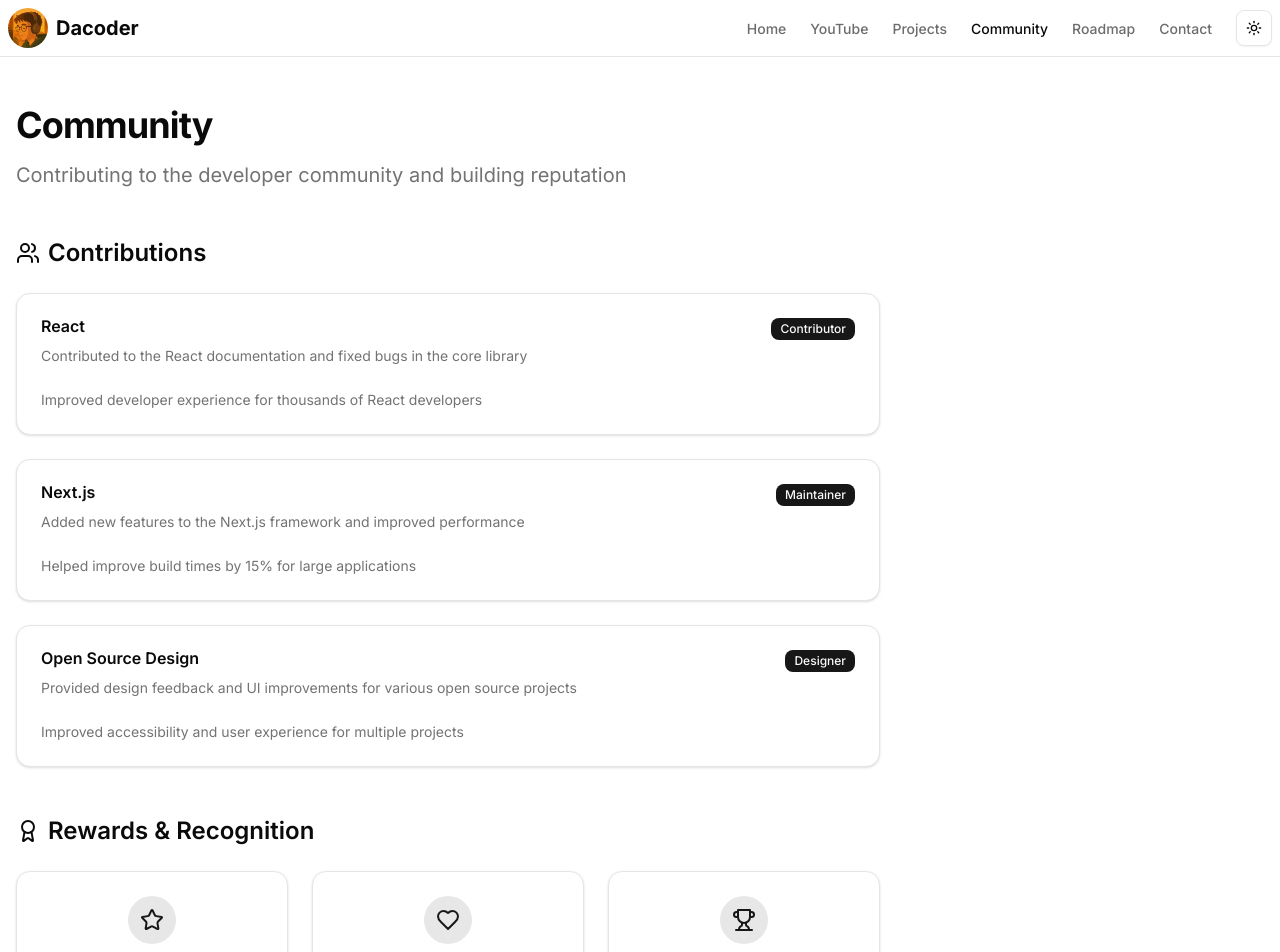
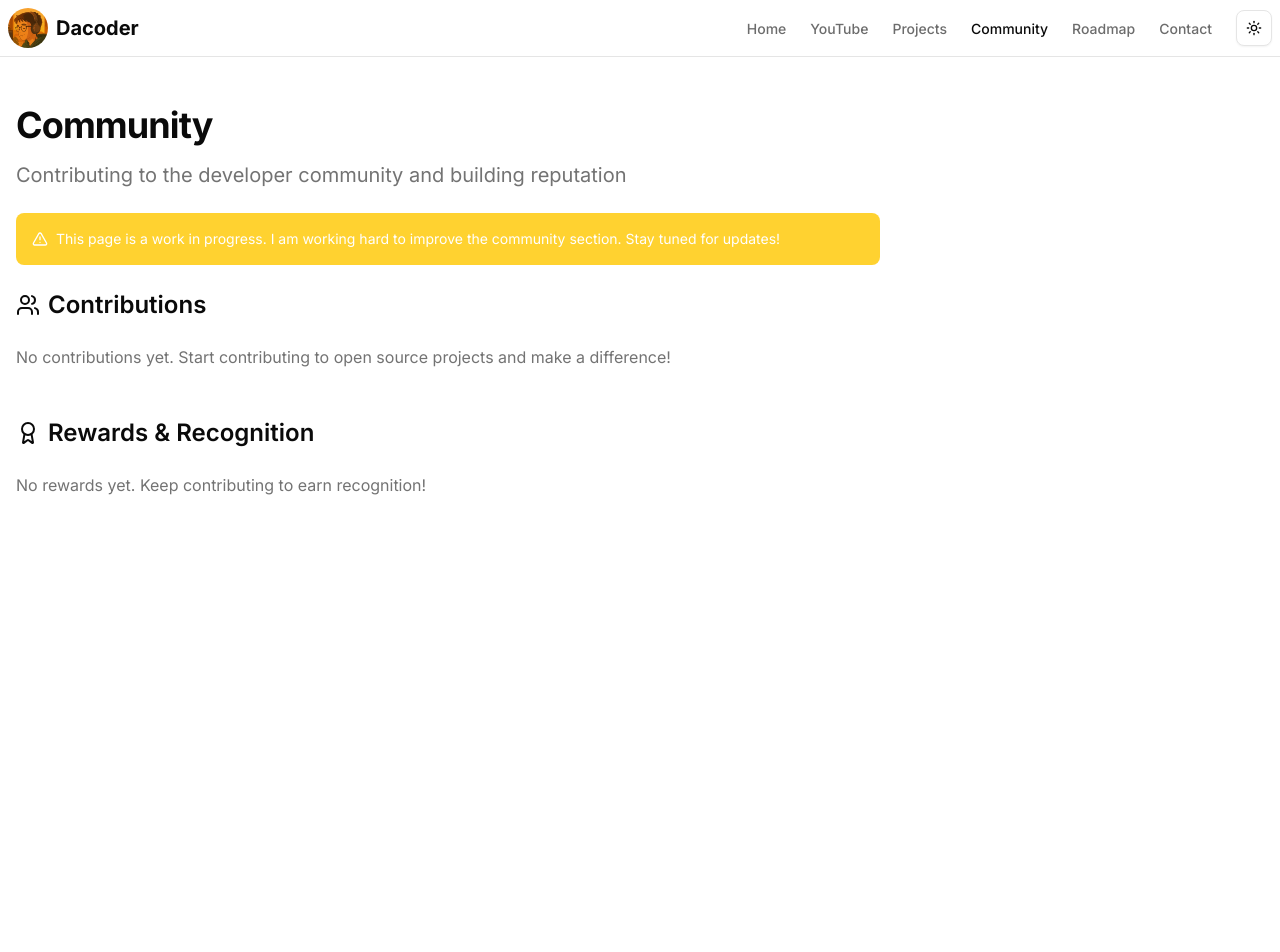
Before and after one commit to davide97g/dacoderit, a Next.js app: page /community in a window 1280 px wide. Shown: the top 952 px of the page. After the commit the page ends 800 px from the top, so only its background shows below. Built offline with nearby package versions, Linux system fonts and the light colour scheme.

Commit message:
✨ update community, projects, and roadmap pages with improved layout and work in progress notifications

```diff
--- a/app/community/page.tsx
+++ b/app/community/page.tsx
@@ -1,59 +1,92 @@
-import { Card, CardContent, CardDescription, CardHeader, CardTitle } from "@/components/ui/card"
-import { Badge } from "@/components/ui/badge"
-import { Trophy, Star, Heart, Award, Users } from "lucide-react"
+import { Badge } from "@/components/ui/badge";
+import {
+  Card,
+  CardContent,
+  CardDescription,
+  CardHeader,
+  CardTitle,
+} from "@/components/ui/card";
+import { Award, TriangleAlert, Users } from "lucide-react";
+
+type Contribution = {
+  project: string;
+  description: string;
+  role: string;
+  impact: string;
+};
+type Reward = {
+  title: string;
+  description: string;
+  icon: React.ComponentType<React.SVGProps<SVGSVGElement>>;
+};
 
 export default function CommunityPage() {
-  const contributions = [
-    {
-      project: "React",
-      description: "Contributed to the React documentation and fixed bugs in the core library",
-      role: "Contributor",
-      impact: "Improved developer experience for thousands of React developers",
-    },
-    {
-      project: "Next.js",
-      description: "Added new features to the Next.js framework and improved performance",
-      role: "Maintainer",
-      impact: "Helped improve build times by 15% for large applications",
-    },
-    {
-      project: "Open Source Design",
-      description: "Provided design feedback and UI improvements for various open source projects",
-      role: "Designer",
-      impact: "Improved accessibility and user experience for multiple projects",
-    },
-  ]
+  const contributions: Contribution[] = [
+    // {
+    //   project: "React",
+    //   description: "Contributed to the React documentation and fixed bugs in the core library",
+    //   role: "Contributor",
+    //   impact: "Improved developer experience for thousands of React developers",
+    // },
+    // {
+    //   project: "Next.js",
+    //   description: "Added new features to the Next.js framework and improved performance",
+    //   role: "Maintainer",
+    //   impact: "Helped improve build times by 15% for large applications",
+    // },
+    // {
+    //   project: "Open Source Design",
+    //   description: "Provided design feedback and UI improvements for various open source projects",
+    //   role: "Designer",
+    //   impact: "Improved accessibility and user experience for multiple projects",
+    // },
+  ];
 
-  const rewards = [
-    {
-      title: "GitHub Star",
-      description: "Recognized as a GitHub Star for contributions to open source",
-      icon: Star,
-    },
-    {
-      title: "Community Hero",
-      description: "Awarded for mentoring new developers in the community",
-      icon: Heart,
-    },
-    {
-      title: "Top Contributor",
-      description: "Recognized as a top contributor to the React ecosystem",
-      icon: Trophy,
-    },
-  ]
+  const rewards: Reward[] = [
+    // {
+    //   title: "GitHub Star",
+    //   description: "Recognized as a GitHub Star for contributions to open source",
+    //   icon: Star,
+    // },
+    // {
+    //   title: "Community Hero",
+    //   description: "Awarded for mentoring new developers in the community",
+    //   icon: Heart,
+    // },
+    // {
+    //   title: "Top Contributor",
+    //   description: "Recognized as a top contributor to the React ecosystem",
+    //   icon: Trophy,
+    // },
+  ];
 
   return (
     <div className="container max-w-4xl px-4 py-12">
-      <div className="mb-12">
+      <div className="mb-6">
         <h1 className="text-4xl font-bold tracking-tight mb-4">Community</h1>
-        <p className="text-xl text-muted-foreground">Contributing to the developer community and building reputation</p>
+        <p className="text-xl text-muted-foreground">
+          Contributing to the developer community and building reputation
+        </p>
       </div>
 
-      <div className="mb-12">
+      {/* work in progress page */}
+      <p className="text-sm text-background flex items-center bg-amber-300 rounded-md p-4 mb-6 gap-2">
+        <TriangleAlert className="inline-block h-4 w-4" />
+        This page is a work in progress. I am working hard to improve the
+        community section. Stay tuned for updates!
+      </p>
+
+      <div className="mb-12 mt-6">
         <div className="flex items-center gap-2 mb-6">
           <Users className="h-6 w-6" />
           <h2 className="text-2xl font-semibold">Contributions</h2>
         </div>
+        {contributions.length === 0 && (
+          <p className="text-muted-foreground">
+            No contributions yet. Start contributing to open source projects and
+            make a difference!
+          </p>
+        )}
         <div className="grid gap-6">
           {contributions.map((contribution, index) => (
             <Card key={index}>
@@ -65,7 +98,9 @@ export default function CommunityPage() {
                 <CardDescription>{contribution.description}</CardDescription>
               </CardHeader>
               <CardContent>
-                <p className="text-sm text-muted-foreground">{contribution.impact}</p>
+                <p className="text-sm text-muted-foreground">
+                  {contribution.impact}
+                </p>
               </CardContent>
             </Card>
           ))}
@@ -77,6 +112,11 @@ export default function CommunityPage() {
           <Award className="h-6 w-6" />
           <h2 className="text-2xl font-semibold">Rewards & Recognition</h2>
         </div>
+        {rewards.length === 0 && (
+          <p className="text-muted-foreground">
+            No rewards yet. Keep contributing to earn recognition!
+          </p>
+        )}
         <div className="grid gap-6 md:grid-cols-3">
           {rewards.map((reward, index) => (
             <Card key={index}>
@@ -89,12 +129,14 @@ export default function CommunityPage() {
                 <CardTitle className="text-center">{reward.title}</CardTitle>
               </CardHeader>
               <CardContent>
-                <p className="text-sm text-center text-muted-foreground">{reward.description}</p>
+                <p className="text-sm text-center text-muted-foreground">
+                  {reward.description}
+                </p>
               </CardContent>
             </Card>
           ))}
         </div>
       </div>
     </div>
-  )
+  );
 }
--- a/app/projects/page.tsx
+++ b/app/projects/page.tsx
@@ -1,13 +1,21 @@
-import { Card, CardContent, CardDescription, CardFooter, CardHeader, CardTitle } from "@/components/ui/card"
-import { Badge } from "@/components/ui/badge"
-import { Github, ExternalLink } from "lucide-react"
-import Link from "next/link"
+import { Badge } from "@/components/ui/badge";
+import {
+  Card,
+  CardContent,
+  CardDescription,
+  CardFooter,
+  CardHeader,
+  CardTitle,
+} from "@/components/ui/card";
+import { ExternalLink, Github, TriangleAlert } from "lucide-react";
+import Link from "next/link";
 
 export default function ProjectsPage() {
   const projects = [
     {
       title: "React Component Library",
-      description: "A collection of reusable React components with TypeScript support",
+      description:
+        "A collection of reusable React components with TypeScript support",
       tags: ["React", "TypeScript", "CSS"],
       type: "Open Source",
       github: "https://github.com/username/react-components",
@@ -23,7 +31,8 @@ export default function ProjectsPage() {
     },
     {
       title: "E-commerce Dashboard",
-      description: "A collaborative project for an e-commerce dashboard with analytics",
+      description:
+        "A collaborative project for an e-commerce dashboard with analytics",
       tags: ["React", "Chart.js", "Firebase"],
       type: "Collaborative",
       github: "https://github.com/team/ecommerce-dashboard",
@@ -37,25 +46,42 @@ export default function ProjectsPage() {
       github: "https://github.com/username/weather-app",
       demo: "https://weather-app-demo.vercel.app",
     },
-  ]
+  ];
 
   return (
     <div className="container max-w-4xl px-4 py-12">
-      <div className="mb-12">
+      <div className="mb-6">
         <h1 className="text-4xl font-bold tracking-tight mb-4">Projects</h1>
-        <p className="text-xl text-muted-foreground">A showcase of open source and collaborative projects</p>
+        <p className="text-xl text-muted-foreground">
+          A showcase of open source and collaborative projects
+        </p>
       </div>
 
-      <div className="grid gap-6">
+      {/* work in progress page */}
+      <p className="text-sm text-background flex items-center bg-amber-300 rounded-md p-4 mb-6 gap-2">
+        <TriangleAlert className="inline-block h-4 w-4" />
+        This page is a work in progress. I am working hard to improve the
+        community section. Stay tuned for updates!
+      </p>
+
+      <div className="grid gap-6 mt-6">
         {projects.map((project, index) => (
           <Card key={index}>
             <CardHeader>
               <div className="flex justify-between items-start">
                 <div>
                   <CardTitle>{project.title}</CardTitle>
-                  <CardDescription className="mt-1">{project.description}</CardDescription>
+                  <CardDescription className="mt-1">
+                    {project.description}
+                  </CardDescription>
                 </div>
-                <Badge variant={project.type === "Open Source" ? "default" : "secondary"}>{project.type}</Badge>
+                <Badge
+                  variant={
+                    project.type === "Open Source" ? "default" : "secondary"
+                  }
+                >
+                  {project.type}
+                </Badge>
               </div>
             </CardHeader>
             <CardContent>
@@ -91,5 +117,5 @@ export default function ProjectsPage() {
         ))}
       </div>
     </div>
-  )
+  );
 }
--- a/app/roadmap/page.tsx
+++ b/app/roadmap/page.tsx
@@ -1,18 +1,26 @@
-import { Card, CardContent, CardDescription, CardHeader, CardTitle } from "@/components/ui/card"
-import { Badge } from "@/components/ui/badge"
-import { CheckCircle2, Circle, Clock } from "lucide-react"
+import { Badge } from "@/components/ui/badge";
+import {
+  Card,
+  CardContent,
+  CardDescription,
+  CardHeader,
+  CardTitle,
+} from "@/components/ui/card";
+import { CheckCircle2, Circle, Clock, TriangleAlert } from "lucide-react";
 
 export default function RoadmapPage() {
   const roadmapItems = [
     {
       title: "Learn Advanced React Patterns",
-      description: "Master advanced React patterns like compound components and render props",
+      description:
+        "Master advanced React patterns like compound components and render props",
       status: "completed",
       timeline: "Q1 2023",
     },
     {
       title: "Build a Component Library",
-      description: "Create and publish a reusable component library with documentation",
+      description:
+        "Create and publish a reusable component library with documentation",
       status: "in-progress",
       timeline: "Q2 2023",
     },
@@ -24,65 +32,82 @@ export default function RoadmapPage() {
     },
     {
       title: "Contribute to Major Open Source Project",
-      description: "Become a regular contributor to a major open source project",
+      description:
+        "Become a regular contributor to a major open source project",
       status: "planned",
       timeline: "Q4 2023",
     },
     {
       title: "Learn WebAssembly",
-      description: "Explore WebAssembly and its applications in web development",
+      description:
+        "Explore WebAssembly and its applications in web development",
       status: "planned",
       timeline: "Q1 2024",
     },
     {
       title: "Build AI-powered Developer Tools",
-      description: "Create tools that leverage AI to improve developer workflow",
+      description:
+        "Create tools that leverage AI to improve developer workflow",
       status: "planned",
       timeline: "Q2 2024",
     },
-  ]
+  ];
 
   const getStatusIcon = (status: string) => {
     switch (status) {
       case "completed":
-        return <CheckCircle2 className="h-5 w-5 text-green-500" />
+        return <CheckCircle2 className="h-5 w-5 text-green-500" />;
       case "in-progress":
-        return <Clock className="h-5 w-5 text-amber-500" />
+        return <Clock className="h-5 w-5 text-amber-500" />;
       case "planned":
-        return <Circle className="h-5 w-5 text-muted-foreground" />
+        return <Circle className="h-5 w-5 text-muted-foreground" />;
       default:
-        return null
+        return null;
     }
-  }
+  };
 
   const getStatusBadge = (status: string) => {
     switch (status) {
       case "completed":
-        return <Badge className="bg-green-500">Completed</Badge>
+        return <Badge className="bg-green-500">Completed</Badge>;
       case "in-progress":
         return (
-          <Badge variant="secondary" className="bg-amber-500/10 text-amber-500 hover:bg-amber-500/20">
+          <Badge
+            variant="secondary"
+            className="bg-amber-500/10 text-amber-500 hover:bg-amber-500/20"
+          >
             In Progress
           </Badge>
-        )
+        );
       case "planned":
-        return <Badge variant="outline">Planned</Badge>
+        return <Badge variant="outline">Planned</Badge>;
       default:
-        return null
+        return null;
     }
-  }
+  };
 
   return (
     <div className="container max-w-4xl px-4 py-12">
       <div className="mb-12">
         <h1 className="text-4xl font-bold tracking-tight mb-4">Roadmap</h1>
-        <p className="text-xl text-muted-foreground">My learning journey and future plans in web development</p>
+        <p className="text-xl text-muted-foreground">
+          My learning journey and future plans in web development
+        </p>
       </div>
+
+      {/* work in progress page */}
+      <p className="text-sm text-background flex items-center bg-amber-300 rounded-md p-4 mb-6 gap-2">
+        <TriangleAlert className="inline-block h-4 w-4" />
+        This page is a work in progress. I am working hard to improve the
+        community section. Stay tuned for updates!
+      </p>
 
       <div className="relative pl-8 border-l-2 border-muted">
         {roadmapItems.map((item, index) => (
           <div key={index} className="mb-12 relative">
-            <div className="absolute -left-[25px] bg-background p-1">{getStatusIcon(item.status)}</div>
+            <div className="absolute -left-[25px] bg-background p-1">
+              {getStatusIcon(item.status)}
+            </div>
             <Card>
               <CardHeader>
                 <div className="flex justify-between items-start">
@@ -99,5 +124,5 @@ export default function RoadmapPage() {
         ))}
       </div>
     </div>
-  )
+  );
 }
```
